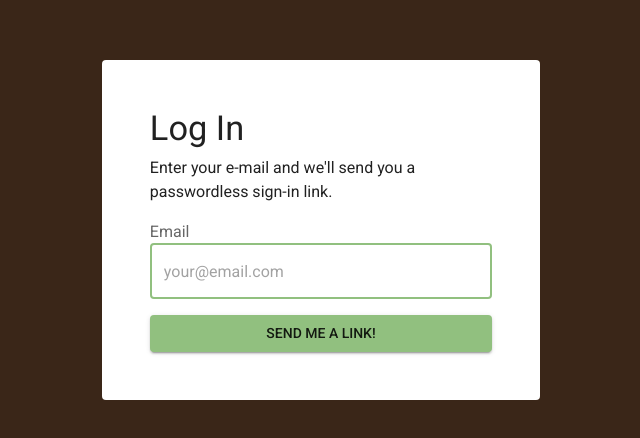
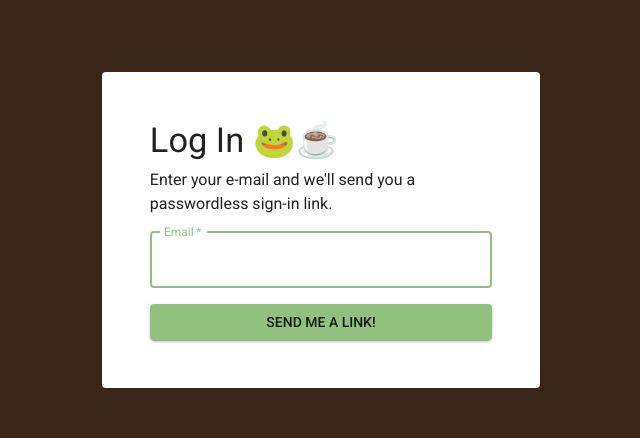
Before and after one commit to trinity-y/cafe-hopper, a React (Create React App) app in the folder react-frontend/: page /login in a window 1280 px wide. Shown: the part 170-608 px from the top of the page, without its empty margins (319-959 px from the left). Built offline with nearby package versions, Linux system fonts and the light colour scheme; no server answers; a web font is replaced by a local one.

Commit message:
add email and username validation to frontend

```diff
--- a/react-frontend/src/components/auth/LoginCard.js
+++ b/react-frontend/src/components/auth/LoginCard.js
@@ -4,8 +4,6 @@ import { ThemeProvider } from '@mui/material/styles';
 
 import Card from '@mui/material/Card';
 import Typography from '@mui/material/Typography';
-import FormControl from '@mui/material/FormControl';
-import FormLabel from '@mui/material/FormLabel';
 import TextField from '@mui/material/TextField';
 import Button from '@mui/material/Button';
 import Box from '@mui/material/Box';
@@ -17,26 +15,37 @@ import theme from '../theme';
 function LoginCard() {
     const [email, setEmail] = React.useState("");
     const [emailError, setEmailError] = React.useState(false);
-    const [emailErrorMessage, setEmailErrorMessage] = React.useState("");
+    const [emailHelperMessage, setEmailHelperMessage] = React.useState("");
+    // const [sentEmail, setSentEmail] = React.useState(false);
 
-    const validateInputs = () => {
+    const validateInputs = async () => {
+        let valid = true;
         if (!email || !/\S+@\S+\.\S+/.test(email)) {
             setEmailError(true);
-            setEmailErrorMessage('Please enter a valid email address.');
-            return true;
-        } else {
+            setEmailHelperMessage('Please enter a valid email address.');
+            valid = false;
+        } else if (!(await authAPI.doesEmailExist(email))) {
+            setEmailError(true);
+            setEmailHelperMessage(`There's no account associated with that e-mail. Sign up if you don't have an account!`);
+            valid = false;
+        }
+        else {
             setEmailError(false);
-            setEmailErrorMessage('');
-            return false;
+            setEmailHelperMessage('');
         }
+        return valid;
     };
 
     const handleSubmit = async (event) => {
         event.preventDefault();
-        if (emailError) return;
+        if (!(await validateInputs())) return;
         const successfulAuth = await authAPI.handleLogin(email);
         if (!successfulAuth) {
-            setEmailErrorMessage('We could not send an email to this email address. Try again later.')
+            setEmailError(true);
+            setEmailHelperMessage('We could not send an email to this email address. Try again later.')
+        } else {
+            setEmailError(false);
+            setEmailHelperMessage('Sent! Check your inbox.');
         }
     }
 
@@ -59,10 +68,10 @@ function LoginCard() {
                         variant="h3"
                         sx={{ width: '100%', fontSize: 'clamp(2rem, 10vw, 2.15rem)', paddingBottom:'0.5rem' }}
                     >
-                        Log In
+                        Log In 🐸☕
                     </Typography>
                     <Typography
-                        variant="body"
+                        variant="body1"
                     >
                         Enter your e-mail and we'll send you a passwordless sign-in link.
                     </Typography>
@@ -79,11 +88,10 @@ function LoginCard() {
                             paddingTop:'1em',
                         }}
                     >
-                        <FormControl fullWidth>
-                            <FormLabel htmlFor="email">Email</FormLabel>
                         <TextField
+                            label="Email"
                             error={emailError}
-                                helperText={emailErrorMessage}
+                            helperText={emailHelperMessage}
                             id="email"
                             type="email"
                             name="email"
@@ -95,14 +103,12 @@ function LoginCard() {
                             variant="outlined"
                             color={emailError ? 'error' : 'primary'}
                             value={email}
-                                onChange={(event)=>{setEmail(event.target.value)}}
+                            onChange={(event) => setEmail(event.target.value)}
                             />
-                        </FormControl>
                         <Button
                             type="submit"
                             fullWidth
                             variant="contained"
-                            onClick={validateInputs}
                             >
                             Send me a link!
                         </Button>
--- a/react-frontend/src/components/auth/SignupCard.js
+++ b/react-frontend/src/components/auth/SignupCard.js
@@ -17,33 +17,52 @@ import theme from '../theme';
 function SignupCard() {
     const [email, setEmail] = React.useState("");
     const [emailError, setEmailError] = React.useState(false);
-    const [emailErrorMessage, setEmailErrorMessage] = React.useState("");
+    const [emailMessage, setEmailMessage] = React.useState("");
 
     const [username, setUsername] = React.useState("");
     // eslint-disable-next-line no-unused-vars
     const [usernameError, setUsernameError] = React.useState(false); // ! eventually return an error if the username already exists
     // eslint-disable-next-line no-unused-vars
-    const [usernameErrorMessage, setUsernameMessage] = React.useState("");
+    const [usernameMessage, setUsernameMessage] = React.useState("");
 
-    const validateInputs = () => {
+    const validateInputs = async () => {
+        let valid = true;
         if (!email || !/\S+@\S+\.\S+/.test(email)) {
-            console.log(email);
             setEmailError(true);
-            setEmailErrorMessage('Please enter a valid email address.');
-            return true;
+            setEmailMessage('Please enter a valid email address.');
+            valid = false;
+        } else if (await authAPI.doesEmailExist(email)) {
+            setEmailError(true);
+            setEmailMessage('Looks like you already have an account! Please log in instead.');
+            valid = false;
         } else {
             setEmailError(false);
-            setEmailErrorMessage('');
-            return false;
+            setEmailMessage('');
         }
+
+        if (!username) {
+            setUsernameError(true);
+            setUsernameMessage('Please enter a username.');
+            valid = false;
+        } else if (!(await authAPI.validUsername(username))) {
+            setUsernameError(true);
+            setUsernameMessage(`Username ${username} already exists! Please pick another.`);
+            valid = false;
+        } else {
+            setUsernameError(false);
+            setUsernameMessage('');
+        }
+        return valid;
     };
 
     const handleSubmit = async (event) => {
         event.preventDefault();
-        if (emailError) return;
+        if (!validateInputs()) return;
         const emailSent = await authAPI.handleSignup(email, username);
         if (!emailSent) {
-            setEmailErrorMessage('We could not send an email to this email address. Try again later.')
+            setEmailMessage('We could not send an email to this email address. Try again later.')
+        } else {
+            setEmailMessage('Sent! Check your inbox.');
         }
     }
 
@@ -66,7 +85,7 @@ function SignupCard() {
                         variant="h3"
                         sx={{ width: '100%', fontSize: 'clamp(2rem, 10vw, 2.15rem)', paddingBottom:'0.5rem' }}
                     >
-                        Welcome to Cafe Hopper!
+                        Welcome to Cafe Hopper! 🐸☕
                     </Typography>
                     <Typography
                         variant="body"
@@ -90,7 +109,7 @@ function SignupCard() {
                             <FormLabel htmlFor="name">Username</FormLabel>
                             <TextField
                                 error={usernameError}
-                                helperText={usernameErrorMessage}
+                                helperText={usernameMessage}
                                 id="username"
                                 type="username"
                                 name="username"
@@ -108,7 +127,7 @@ function SignupCard() {
                             <FormLabel htmlFor="email">Email</FormLabel>
                             <TextField
                                 error={emailError}
-                                helperText={emailErrorMessage}
+                                helperText={emailMessage}
                                 id="email"
                                 type="email"
                                 name="email"
@@ -127,7 +146,6 @@ function SignupCard() {
                             type="submit"
                             fullWidth
                             variant="contained"
-                            onClick={validateInputs}
                             >
                             Sign Up
                         </Button>
```
Lines whose indentation alone changed are shown as unchanged.
